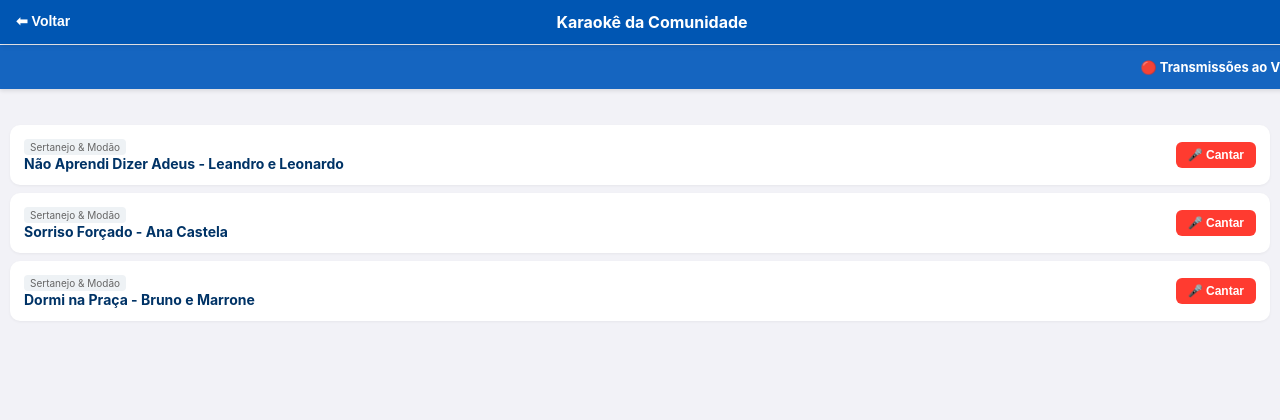
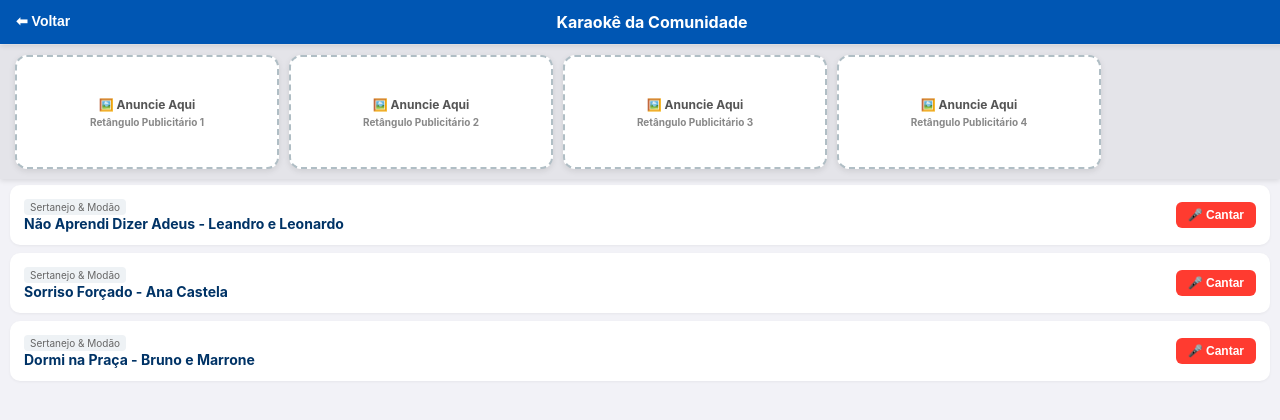
Before and after one commit to kkimikia-ctrl/bot-line, a website: page karaoke.html in a window 1280 px wide. Drawn offline with Linux system fonts and the light colour scheme.

Commit message:
Update karaoke.html

```diff
--- a/karaoke.html
+++ b/karaoke.html
@@ -10,7 +10,7 @@
             background-color: #f2f2f7;
             margin: 0;
             padding: 10px;
-            padding-top: 115px; /* Ajustado para dar espaço ao banner mais alto */
+            padding-top: 175px; /* Espaço para o cabeçalho + carrossel de banners retangulares */
         }
         .app-header {
             background-color: #0056b3;
@@ -36,37 +36,65 @@
             cursor: pointer;
             font-weight: bold;
         }
-        /* Banner em Carrossel Maior e Mais Lento */
-        .top-banner-fixed {
-            background-color: #1565c0;
-            color: white;
-            padding: 14px 10px; /* Mais altura para fotos/anúncios */
-            font-size: 13px;
-            font-weight: bold;
+
+        /* Carrossel Horizontal de Banners Retangulares para Anúncios */
+        .banner-carousel {
             position: fixed;
             top: 45px;
             left: 0;
             width: 100%;
+            background: #e4e4e9;
+            padding: 10px 0;
             z-index: 999;
-            box-shadow: 0 2px 4px rgba(0,0,0,0.1);
+            overflow-x: auto;
+            display: flex;
+            gap: 10px;
+            box-shadow: 0 2px 5px rgba(0,0,0,0.1);
+            scroll-snap-type: x mandatory;
+            -webkit-overflow-scrolling: touch;
+        }
+        .banner-carousel::-webkit-scrollbar {
+            display: none; /* Esconde a barra de rolagem no mobile */
+        }
+        .ad-banner-card {
+            flex: 0 0 260px; /* Largura perfeita para celular */
+            height: 110px;    /* Altura excelente para por foto/banner */
+            background: white;
+            border-radius: 12px;
+            box-shadow: 0 2px 6px rgba(0,0,0,0.1);
+            scroll-snap-align: center;
+            display: flex;
+            flex-direction: column;
+            align-items: center;
+            justify-content: center;
+            position: relative;
             overflow: hidden;
-            white-space: nowrap;
+            border: 2px dashed #b0bec5; /* Indicador visual para o anunciantear */
+            cursor: pointer;
+        }
+        /* Se o anunciante colocar uma imagem dentro do card */
+        .ad-banner-card img {
+            width: 100%;
+            height: 100%;
+            object-fit: cover;
+            position: absolute;
+            top: 0;
+            left: 0;
+        }
+        .ad-placeholder-text {
+            font-size: 12px;
+            color: #555;
+            font-weight: bold;
+            z-index: 2;
+            text-align: center;
+            padding: 0 10px;
+            background: rgba(255, 255, 255, 0.85);
+            width: 100%;
+            height: 100%;
             display: flex;
             align-items: center;
-        }
-        .banner-track {
-            display: inline-block;
-            animation: marquee 45s linear infinite; /* Tempo maior = movimento mais lento */
-        }
-        .banner-track span {
-            margin-right: 40px;
-            display: inline-flex;
-            align-items: center;
-            gap: 6px;
-        }
-        @keyframes marquee {
-            0% { transform: translateX(100%); }
-            100% { transform: translateX(-100%); }
+            justify-content: center;
+            flex-direction: column;
         }
 
         .music-card {
@@ -133,18 +161,45 @@
         Karaokê da Comunidade
     </div>
 
-    <!-- Banner em Carrossel Maior e Mais Lento -->
-    <div class="top-banner-fixed">
-        <div class="banner-track">
-            <span>🔴 Transmissões ao Vivo</span> |
-            <span>📻 Rádios 24h</span> |
-            <span>🎤 Karaokê da Comunidade</span> |
-            <span>🔮 Omikuji do Dia</span> |
-            <span>💬 Chat Online</span> |
-            <span>🏆 Ranking de Atividade</span> |
-            <span>🎟️ Cupons e Descontos</span> |
-            <span>🎮 Jogos e Sorteios</span>
+    <!-- Carrossel de Banners Retangulares para Anunciantes -->
+    <div class="banner-carousel">
+        <!-- Espaçamento inicial invisível para alinhar bonito -->
+        <div style="flex: 0 0 5px;"></div>
+
+        <!-- Banner 1 -->
+        <div class="ad-banner-card" onclick="alert('Espaço disponível para Anúncio 1')">
+            <div class="ad-placeholder-text">
+                <span>🖼️ Anuncie Aqui</span>
+                <span style="font-size: 10px; color: #888; margin-top: 4px;">Retângulo Publicitário 1</span>
+            </div>
+            <!-- Exemplo de como colocar imagem depois: <img src="sua-foto.jpg" alt="Anúncio"> -->
         </div>
+
+        <!-- Banner 2 -->
+        <div class="ad-banner-card" onclick="alert('Espaço disponível para Anúncio 2')">
+            <div class="ad-placeholder-text">
+                <span>🖼️ Anuncie Aqui</span>
+                <span style="font-size: 10px; color: #888; margin-top: 4px;">Retângulo Publicitário 2</span>
+            </div>
+        </div>
+
+        <!-- Banner 3 -->
+        <div class="ad-banner-card" onclick="alert('Espaço disponível para Anúncio 3')">
+            <div class="ad-placeholder-text">
+                <span>🖼️ Anuncie Aqui</span>
+                <span style="font-size: 10px; color: #888; margin-top: 4px;">Retângulo Publicitário 3</span>
+            </div>
+        </div>
+
+        <!-- Banner 4 -->
+        <div class="ad-banner-card" onclick="alert('Espaço disponível para Anúncio 4')">
+            <div class="ad-placeholder-text">
+                <span>🖼️ Anuncie Aqui</span>
+                <span style="font-size: 10px; color: #888; margin-top: 4px;">Retângulo Publicitário 4</span>
+            </div>
+        </div>
+
+        <div style="flex: 0 0 5px;"></div>
     </div>
 
     <div id="container-musicas" style="margin-top: 10px;"></div>
```
